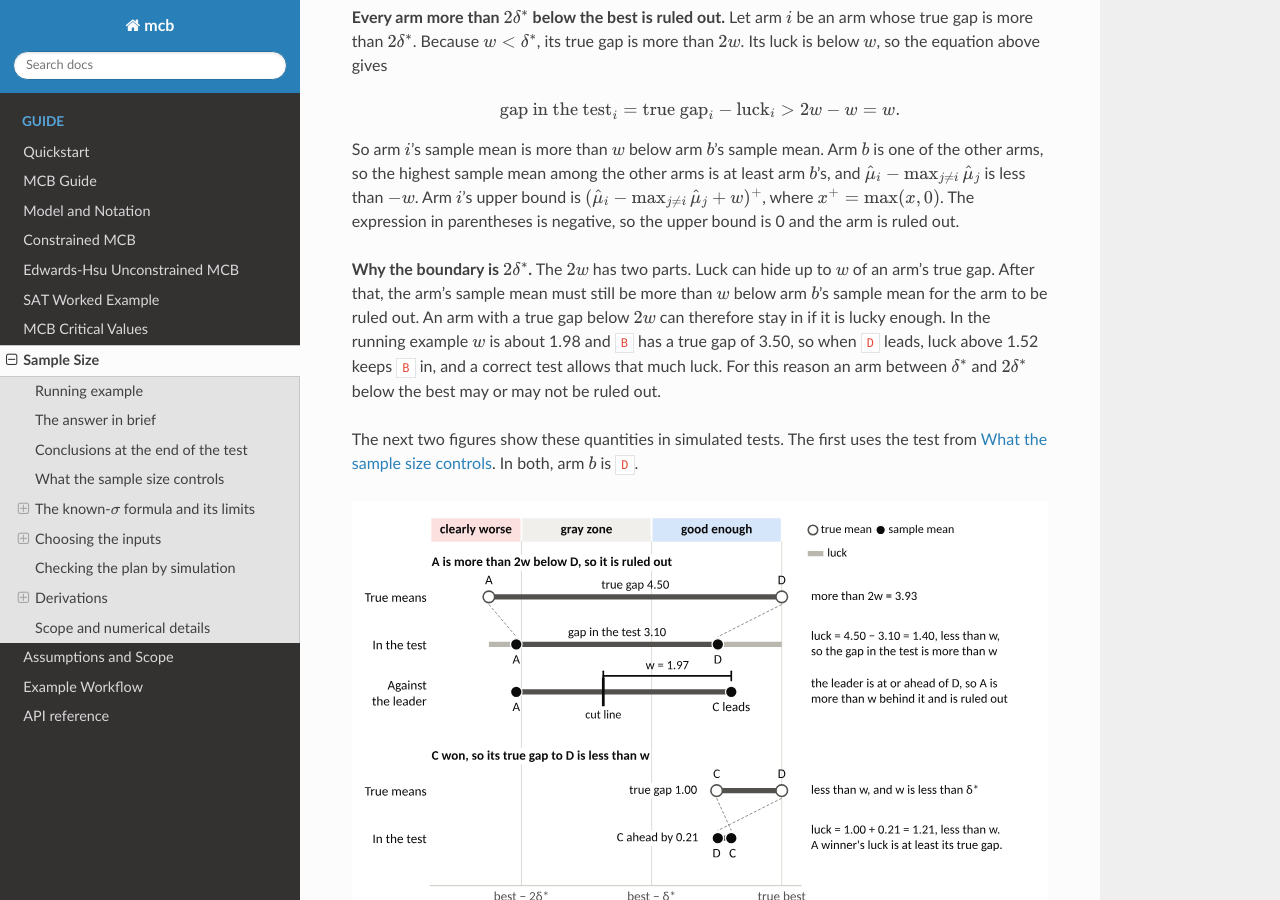
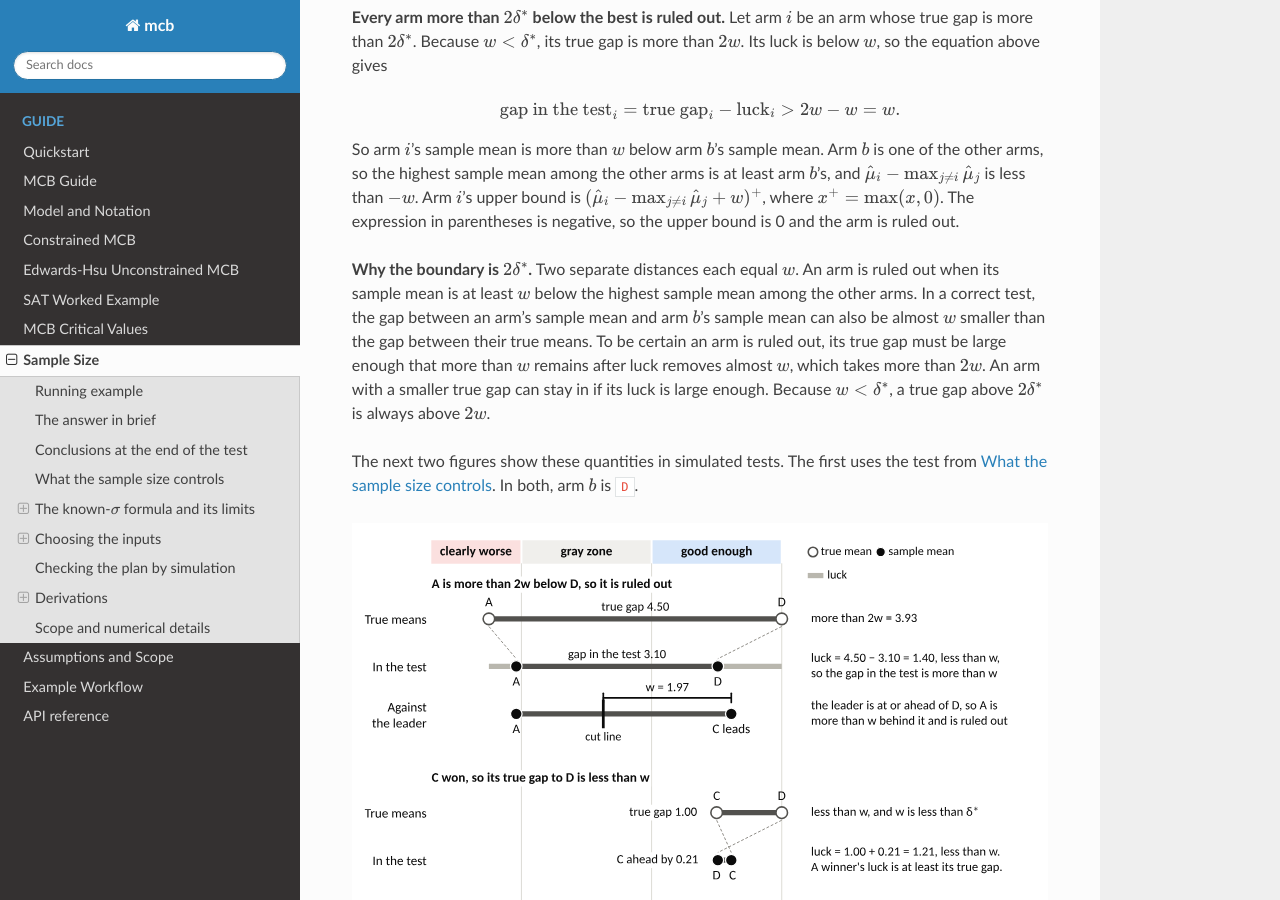
Before and after one commit to johnswyou/mcb, a Sphinx documentation site: the page built from docs/sample_size.md, in a window 1280 px wide and 900 px high, scrolled down 9689 px. Built offline with Sphinx 7.4.7 and the Read the Docs theme 3.1.0, drawn with Linux system fonts in a browser that asks for light colours.

Commit message:
Explain the 2w boundary directly in the sample-size proof
State the two distances that add up to 2w, and remove a sentence that
wrongly said an arm must be more than w below arm b to be ruled out.

Co-Authored-By: Claude Opus 5.5 <noreply@anthropic.com>

```diff
--- a/docs/sample_size.md
+++ b/docs/sample_size.md
@@ -291,7 +291,7 @@ $$
 
 So arm $i$'s sample mean is more than $w$ below arm $b$'s sample mean. Arm $b$ is one of the other arms, so the highest sample mean among the other arms is at least arm $b$'s, and $\hat{\mu}_i - \max_{j \neq i}\hat{\mu}_j$ is less than $-w$. Arm $i$'s upper bound is $(\hat{\mu}_i - \max_{j \neq i}\hat{\mu}_j + w)^+$, where $x^+ = \max(x, 0)$. The expression in parentheses is negative, so the upper bound is 0 and the arm is ruled out.
 
-**Why the boundary is $2\delta^*$.** The $2w$ has two parts. Luck can hide up to $w$ of an arm's true gap. After that, the arm's sample mean must still be more than $w$ below arm $b$'s sample mean for the arm to be ruled out. An arm with a true gap below $2w$ can therefore stay in if it is lucky enough. In the running example $w$ is about 1.98 and `B` has a true gap of 3.50, so when `D` leads, luck above 1.52 keeps `B` in, and a correct test allows that much luck. For this reason an arm between $\delta^*$ and $2\delta^*$ below the best may or may not be ruled out.
+**Why the boundary is $2\delta^*$.** Two separate distances each equal $w$. An arm is ruled out when its sample mean is at least $w$ below the highest sample mean among the other arms. In a correct test, the gap between an arm's sample mean and arm $b$'s sample mean can also be almost $w$ smaller than the gap between their true means. To be certain an arm is ruled out, its true gap must be large enough that more than $w$ remains after luck removes almost $w$, which takes more than $2w$. An arm with a smaller true gap can stay in if its luck is large enough. Because $w < \delta^*$, a true gap above $2\delta^*$ is always above $2w$.
 
 The next two figures show these quantities in simulated tests. The first uses the test from [What the sample size controls](#what-the-sample-size-controls). In both, arm $b$ is `D`.
 
```
